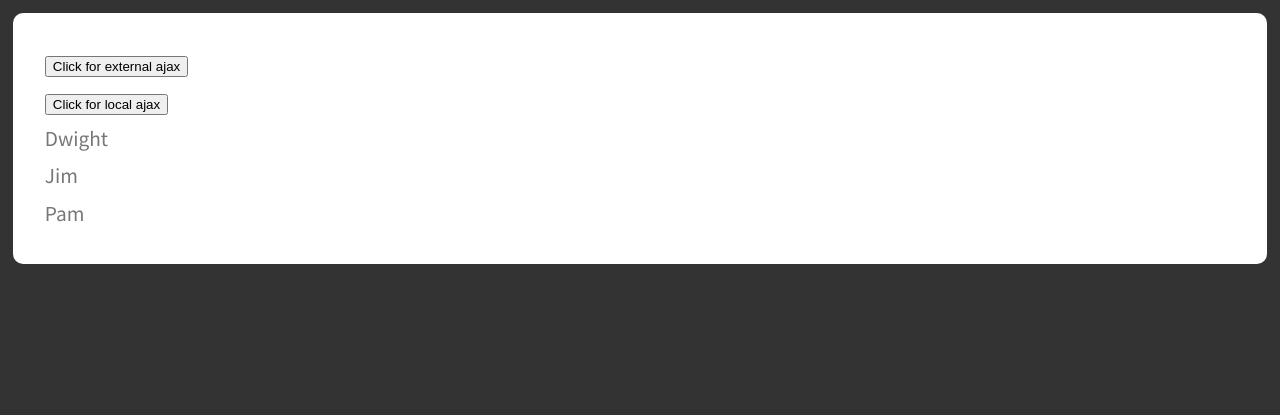
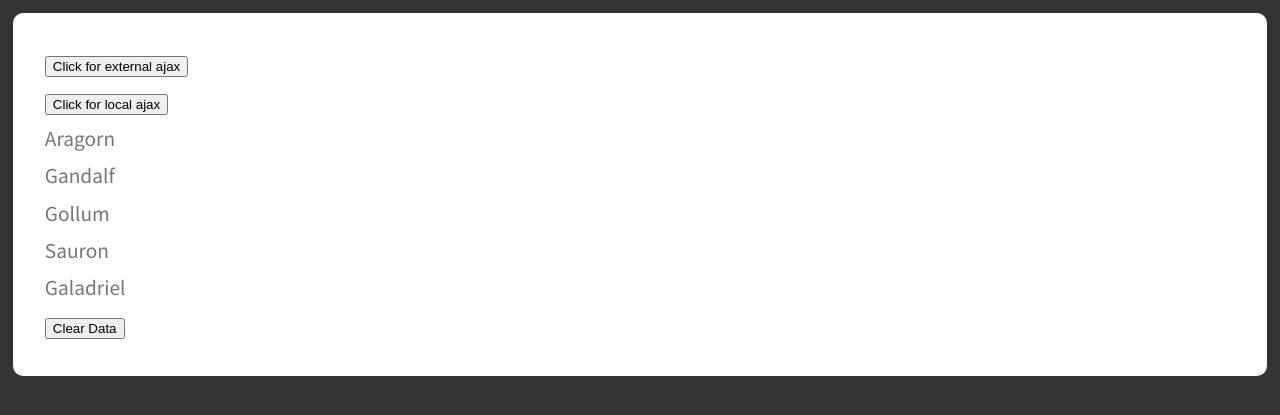
Before and after one commit to rodriguez-hernan/rodriguez-hernan.github.io, a plain HTML site: page pages/ajaxPage.html in a window 1280 px wide. Both pictures are taken after a click on the button "Click for local ajax". Shown: the part 59-474 px from the top of the page. Drawn offline with Linux system fonts and the light colour scheme.

Commit message:
add clear data function to ajax page

```diff
--- /dev/null
+++ b/assets/lotr.json
@@ -0,0 +1,50 @@
+{
+  "characters": [
+    {
+      "name": "Aragorn",
+      "race": "Men",
+      "title": [
+        "Chieftain of the Dúnedain",
+        "King of the Reunited Kingdom"]
+    },
+    {
+      "name": "Gandalf",
+      "race": "Ainur",
+      "title": [
+        "Istar (Wizard)",
+        "Servant of the Secret Fire",
+        "Wielder of the Flame of Anor",
+        "Ring-bearer",
+        "Elf-friend"]
+    },
+    {
+      "name": "Gollum",
+      "race": "Hobbits",
+      "title": ["Ring-bearer"]
+    },
+    {
+      "name": "Sauron",
+      "race": "Ainur",
+      "title": [
+          "Abhorred",
+          "Sauron the Great",
+          "Lord of Wolves",
+          "Lord of Gifts",
+          "the Deceiver",
+          "Dark Lord",
+          "Lord of Mordor",
+          "Lord of Barad-dûr",
+          "Lord of the Earth",
+          "Lord of the Rings"]
+    },
+    {
+      "name": "Galadriel",
+      "race": "Elves",
+      "title": [
+        "Lady of Lórien",
+        "Lady of the Galadhrim",
+        "Lady of the Wood",
+        "Lady of Light"]
+    }
+  ]
+}
--- a/main.js
+++ b/main.js
@@ -85,11 +85,11 @@ function localAJAX() {
     if (this.readyState == 4 && this.status == 200) {
       // do something with the data
       console.log('data: ', this.responseText);
-      processStudentsData(this.responseText);
+      processLotrData(this.responseText);
     }
   };
   // set the URL
-  const url = '../assets/students.json';
+  const url = '../assets/lotr.json';
   // execute the ajax call
   xhttp.open("GET", url, true);
   xhttp.send();
@@ -104,11 +104,16 @@ function processCharactersData(data) {
   })
 };
 
-function processStudentsData(data) {
+function processLotrData(data) {
   const obj = JSON.parse(data);
-  const students = obj.students !== undefined ? obj.students : [{name: 'no name'}];
+  const characters = obj.characters !== undefined ? obj.characters : [{name: 'no name'}];
   // process data
-  students.forEach( student => {
-    document.getElementById("local-content").innerHTML += student.name + '<br />';
+  characters.forEach( character => {
+    document.getElementById("local-content").innerHTML += character.name + '<br />';
   })
 };
+
+function clearData(){
+  document.getElementById("local-content").innerHTML = "";
+  document.getElementById("external-content").innerHTML = "";
+}
--- a/pages/ajaxPage.html
+++ b/pages/ajaxPage.html
@@ -20,9 +20,10 @@
         <div id="external-content"></div>
       </div>
       <div class="ajax-data">
-          <button onclick="localAJAX()">Click for local ajax</button>
-          <div id="local-content"></div>
-        </div>
+        <button onclick="localAJAX()">Click for local ajax</button>
+        <div id="local-content"></div>
+      </div>
+      <button onclick="clearData()">Clear Data</button>
     </div>
   </div>
 </body>
```
Also changed, not shown: index.html (+1 -1 lines).
